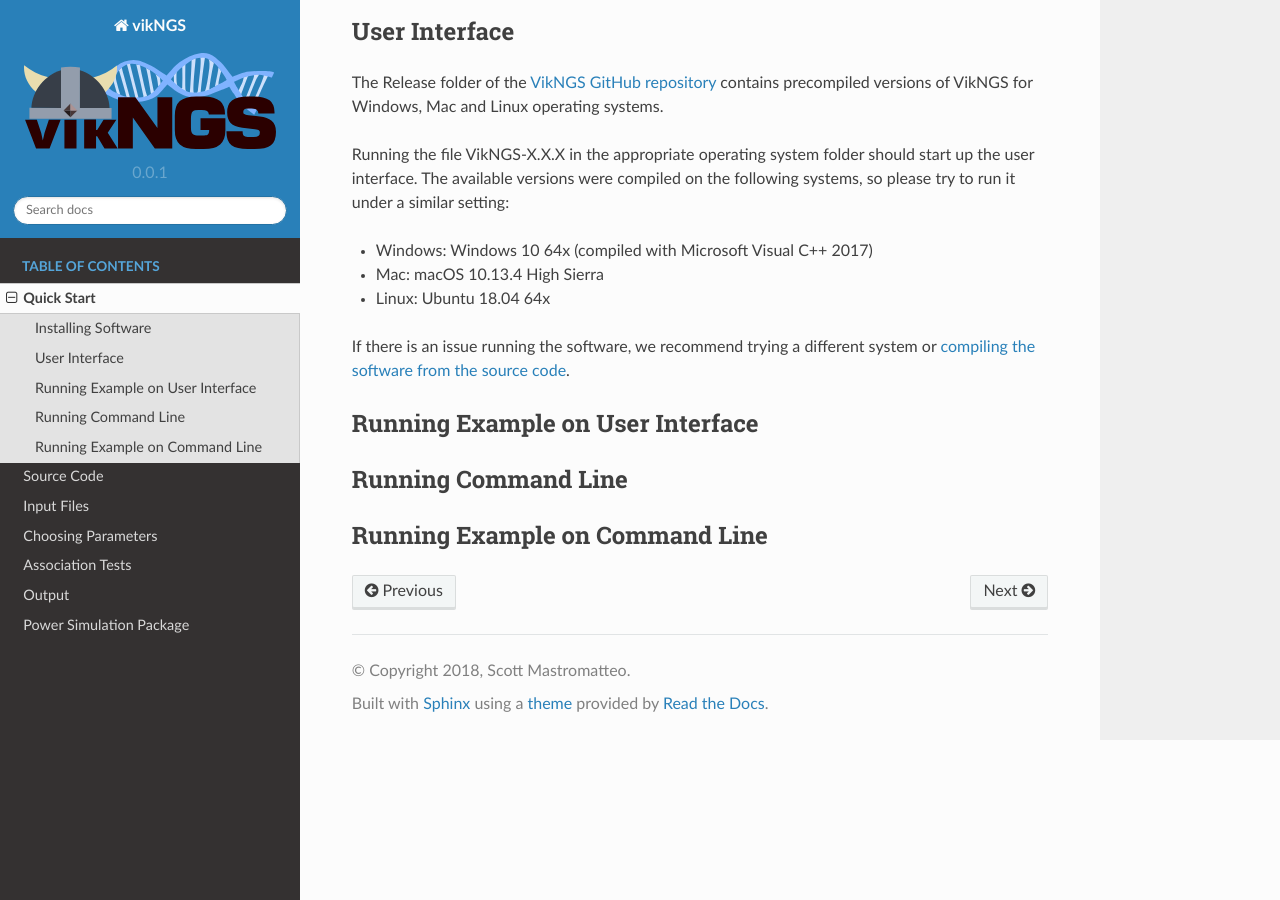
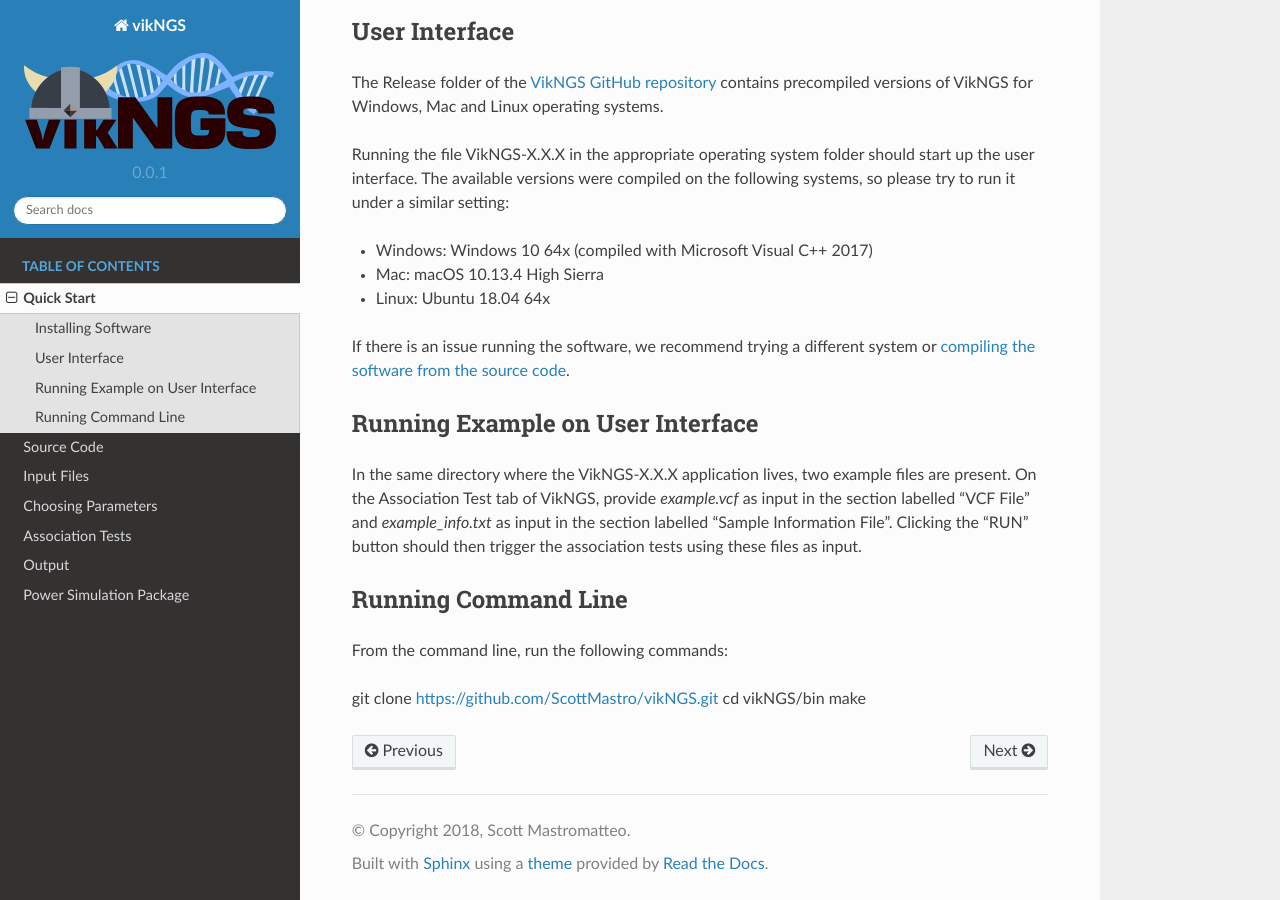
Before and after one commit to ScottMastro/vikngsdocs, a Sphinx documentation site: the page built from source/quick_start.rst, in a window 1280 px wide and 900 px high, scrolled down 546 px. Built offline with Sphinx 7.4.7 and the Read the Docs theme 2.0.0, drawn with Linux system fonts in a browser that asks for light colours.

Commit message:
Update quick_start.rst

```diff
--- a/source/quick_start.rst
+++ b/source/quick_start.rst
@@ -28,10 +28,14 @@ If there is an issue running the software, we recommend trying a different syste
 Running Example on User Interface
 ------------------------------
 
+In the same directory where the VikNGS-X.X.X application lives, two example files are present. On the Association Test tab of VikNGS, provide *example.vcf* as input in the section labelled "VCF File" and *example_info.txt* as input in the section labelled "Sample Information File". Clicking the "RUN" button should then trigger the association tests using these files as input.
+
 
 Running Command Line
 ------------------------------
 
+From the command line, run the following commands:
 
-Running Example on Command Line
-------------------------------
+git clone https://github.com/ScottMastro/vikNGS.git
+cd vikNGS/bin
+make
```
